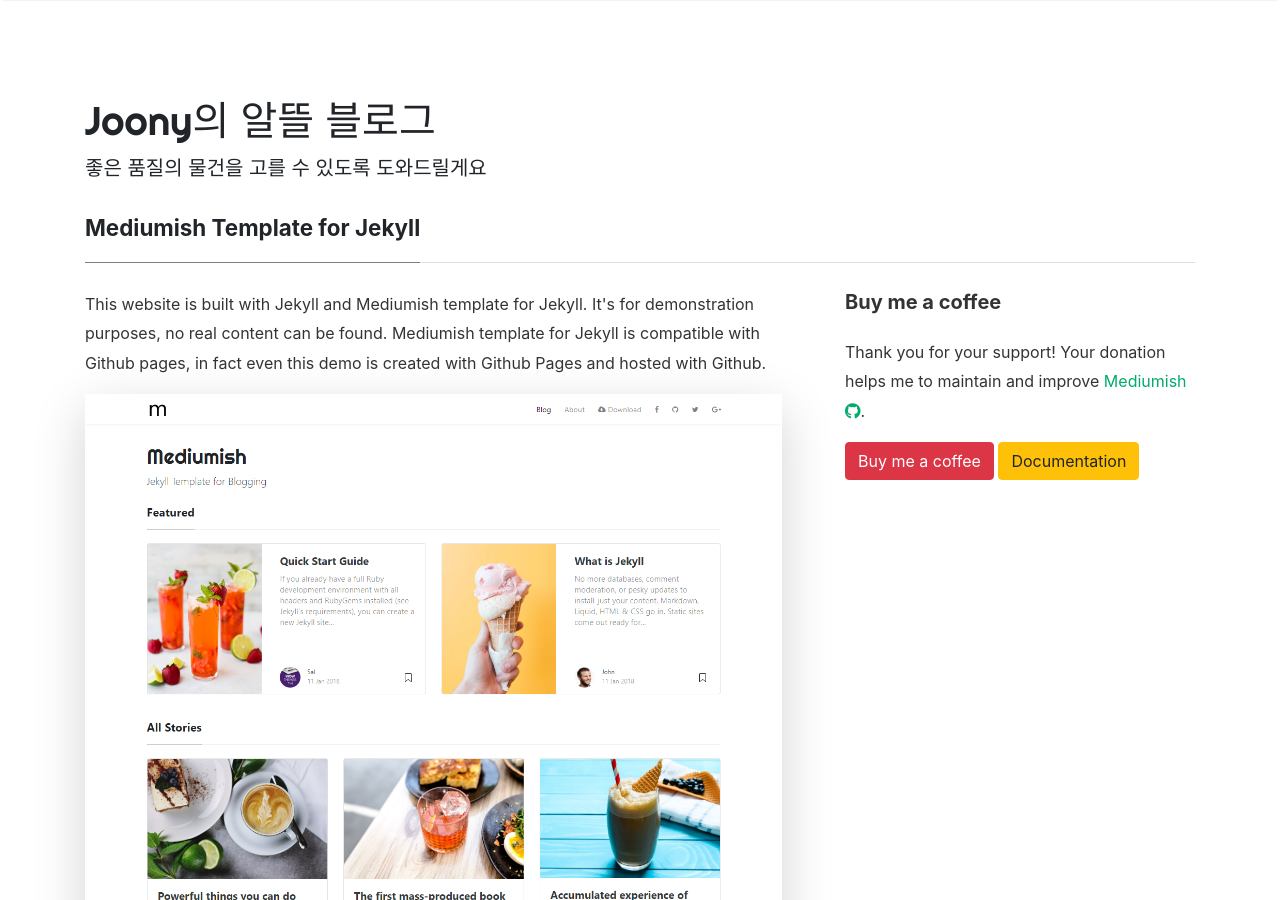
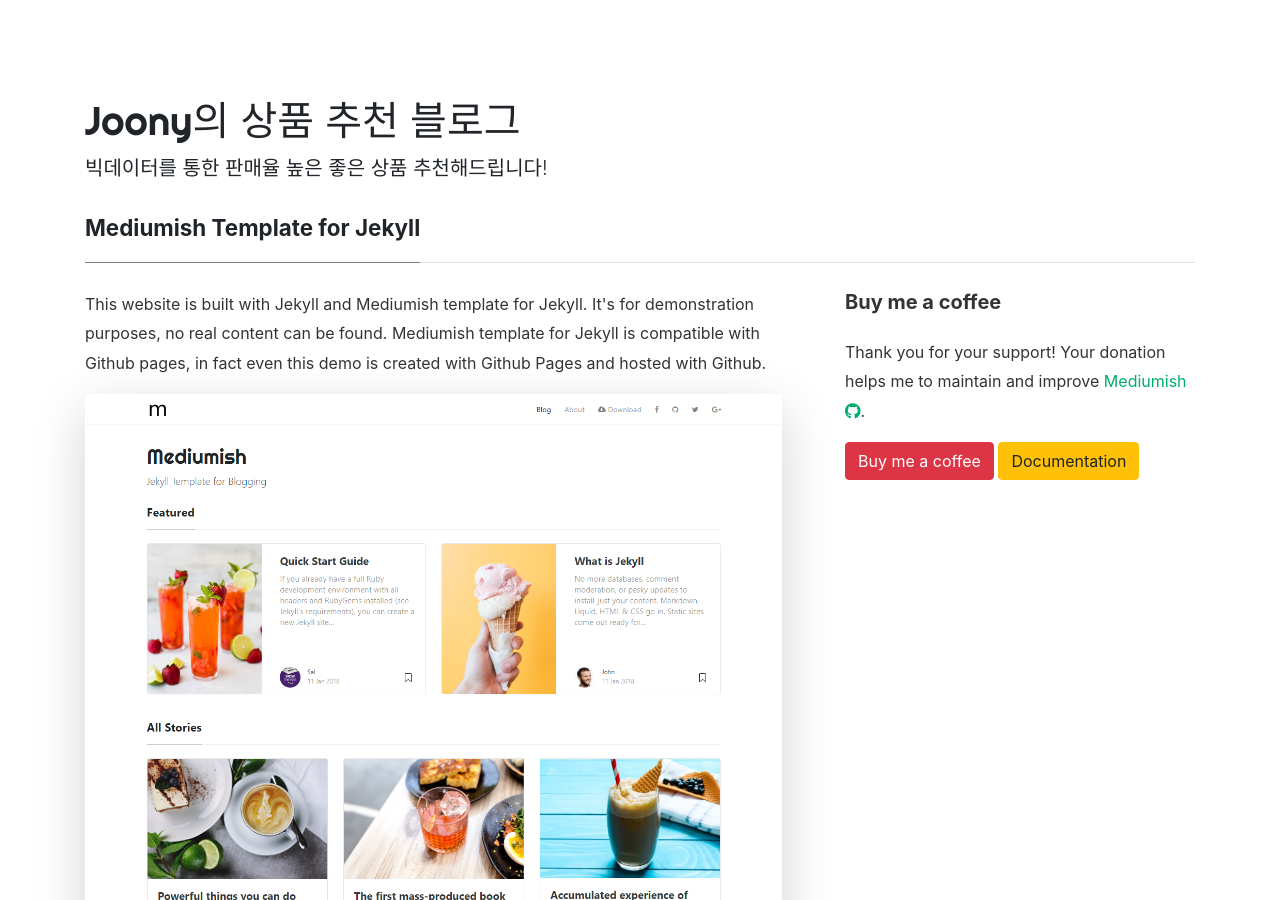
Before and after one commit to dkswns33/dkswns33.github.io, a Jekyll site: the page built from _pages/about.md, in a window 1280 px wide and 900 px high. Built offline with Jekyll 4.4.1, drawn with Linux system fonts in a browser that asks for light colours; nearby versions of some CDN libraries; comment, search, counter and statistics services are not loaded; some of the changed text lies outside the part shown.

Commit message:
Update _config.yml

```diff
--- a/_config.yml
+++ b/_config.yml
@@ -1,7 +1,7 @@
 # Site
-name: "Joony의 알뜰 블로그"
-title: "Joony의 알뜰 블로그"
-description: "좋은 품질의 물건을 고를 수 있도록 도와드릴게요"
+name: "Joony의 상품 추천 블로그"
+title: "Joony의 상품 추천 블로그"
+description: "빅데이터를 통한 판매율 높은 좋은 상품 추천해드립니다!"
 #assets > images > logo1.png 등 이렇게 사진올리고 파일에 추가한 후에 아래 파일명 변경하면됨
 logo: 'assets/images/logo.png'
 favicon: 'assets/images/logo.png'
```
